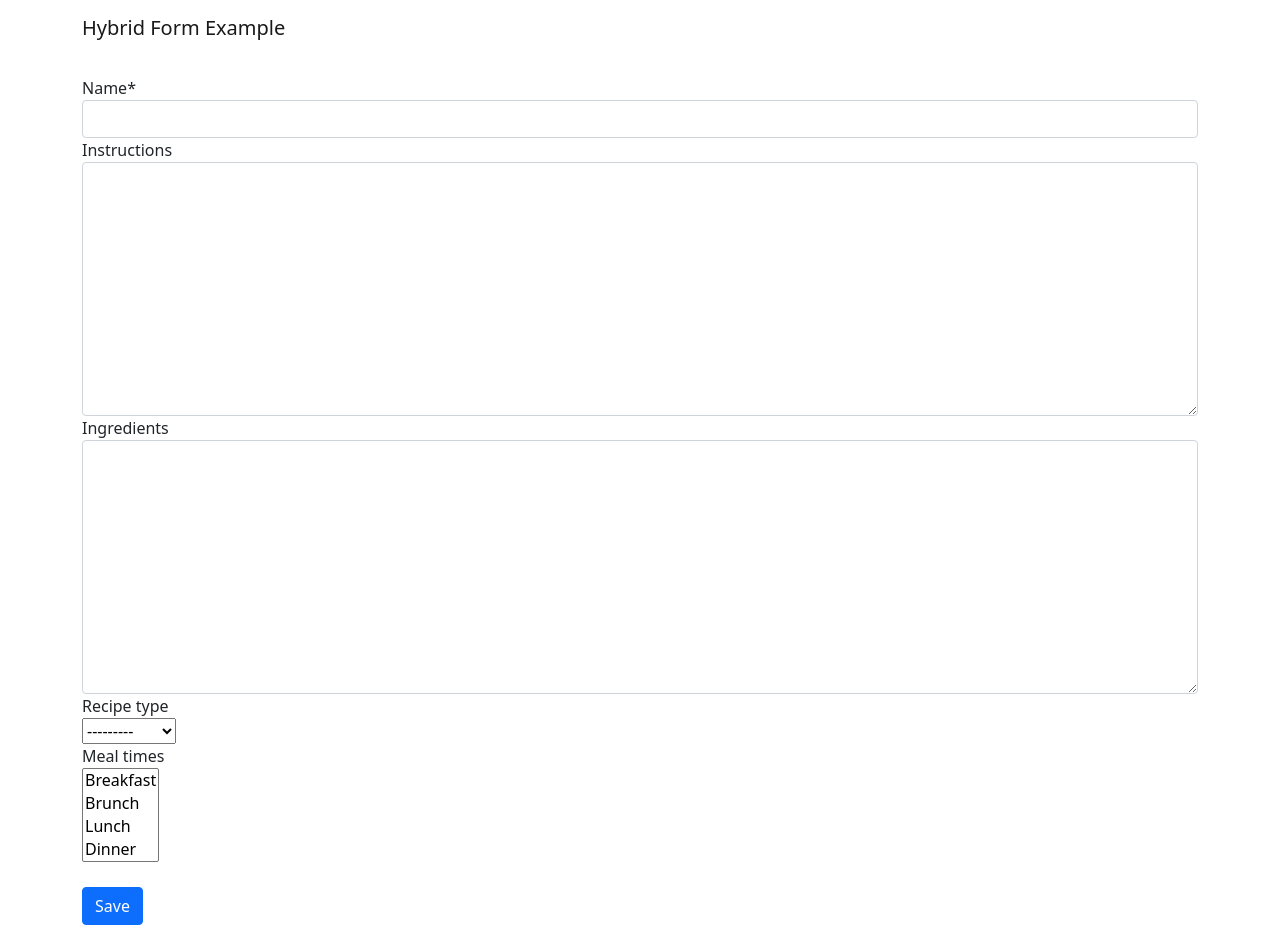
After one commit to canopyllc/hybrid-form-example, a Django app: page /recipes/create/ in a window 1280 px wide. The commit adds this page. Run offline with Django 3.2, Linux system fonts and the light colour scheme; data comes from the database, SQL or seed files in the repository; style sheets or scripts are compiled from the project's sources; parts of the project's set-up code (start-up, migrations or seed data) failed here and were passed over; some libraries are stand-ins or nearby versions.

Commit message:
Add crud views for recipes

```diff
--- a/apps/base/templates/layouts/base.html
+++ b/apps/base/templates/layouts/base.html
@@ -5,7 +5,7 @@
         <meta charset="utf-8">
         <meta http-equiv="X-UA-Compatible" content="IE=edge">
         <meta name="viewport" content="width=device-width, initial-scale=1">
-        {% block title_tag %}<title>{% block title %}{% endblock %}{% if SITE_NAME %} - {{ SITE_NAME }}{% endif %}</title>{% endblock title_tag %}
+        {% block title_tag %}<title>{% block title %}{{ page_title }}{% endblock %}{% if SITE_NAME %} - {{ SITE_NAME }}{% endif %}</title>{% endblock title_tag %}
 
         {% block style %}
         <link rel="stylesheet" href="{% static 'dist/css/base.min.css' %}">
@@ -28,39 +28,33 @@
             <div class="container">
                 <nav class="navbar navbar-expand-md navbar-light bg-faded">
 
-                    <a class="navbar-brand" href="{% url 'site_index' %}">{{ SITE_NAME }}</a>
+                    <a class="navbar-brand" href="{% url 'recipes:list' %}">{{ SITE_NAME }}</a>
 
                     <button class="navbar-toggler navbar-toggler-right" type="button" data-toggle="collapse" data-target="#navbarNav" aria-controls="navbarNav" aria-expanded="false" aria-label="Toggle navigation">
                         <span class="navbar-toggler-icon"></span>
                     </button>
 
                     <div class="collapse navbar-collapse" id="navbarNav">
-                        <ul class="navbar-nav mr-auto">
-                            <li class="nav-item active">
-                                <a class="nav-link" href="{% url 'site_index' %}">Home <span class="sr-only">(current)</span></a>
-                            </li>
-                            <li class="nav-item">
-                                <a class="nav-link" href="#">About</a>
-                            </li>
-                            <li class="nav-item">
-                                <a class="nav-link" href="#">Contact</a>
-                            </li>
-                        </ul>
+{#                        <ul class="navbar-nav mr-auto">#}
+{#                            <li class="nav-item active">#}
+{#                                <a class="nav-link" href="{% url 'site_index' %}">Home</a>#}
+{#                            </li>#}
+{#                        </ul>#}
 
-                        <ul class="nav navbar-nav">
-                            {% if not user.is_authenticated %}
-                                <li><a href="{% url 'account_login' %}">Sign In</a></li>
-                            {% else %}
-                                <li class="nav-item dropdown">
-                                    <a href="#" class="dropdown-toggle" data-toggle="dropdown"><span class="glyphicon glyphicon-user"></span> {% firstof user.get_short_name user.get_username %} <b class="caret"></b></a>
-                                    <ul class="dropdown-menu">
-                                        <li class="dropdown-item"><a href="{% url 'account_change_name' %}">Account Settings</a></li>
-                                        {% if user.is_staff %}<li class="dropdown-item"><a href="{% url 'admin:index' %}">Administration</a></li>{% endif %}
-                                        <li class="dropdown-item"><a href="{% url 'account_logout' %}">Sign Out</a></li>
-                                    </ul>
-                                </li>
-                            {% endif %}
-                        </ul>
+{#                        <ul class="nav navbar-nav">#}
+{#                            {% if not user.is_authenticated %}#}
+{#                                <li><a href="{% url 'account_login' %}">Sign In</a></li>#}
+{#                            {% else %}#}
+{#                                <li class="nav-item dropdown">#}
+{#                                    <a href="#" class="dropdown-toggle" data-toggle="dropdown"><span class="glyphicon glyphicon-user"></span> {% firstof user.get_short_name user.get_username %} <b class="caret"></b></a>#}
+{#                                    <ul class="dropdown-menu">#}
+{#                                        <li class="dropdown-item"><a href="{% url 'account_change_name' %}">Account Settings</a></li>#}
+{#                                        {% if user.is_staff %}<li class="dropdown-item"><a href="{% url 'admin:index' %}">Administration</a></li>{% endif %}#}
+{#                                        <li class="dropdown-item"><a href="{% url 'account_logout' %}">Sign Out</a></li>#}
+{#                                    </ul>#}
+{#                                </li>#}
+{#                            {% endif %}#}
+{#                        </ul>#}
                     </div>
                 </nav>
             </div>
@@ -88,10 +82,10 @@
         {% block base_footer %}
         <div class="container">
 
-            <hr>
-            <footer>
-                <p>&copy; {{ SITE_NAME }} {% now "Y" %}</p>
-            </footer>
+{#            <hr>#}
+{#            <footer>#}
+{#                <p>&copy; {{ SITE_NAME }} {% now "Y" %}</p>#}
+{#            </footer>#}
 
         </div>
         {% endblock base_footer %}
--- /dev/null
+++ b/apps/recipes/forms.py
@@ -0,0 +1,22 @@
+from django import forms
+
+from crispy_forms.helper import FormHelper
+
+from apps.recipes.models import Recipe
+
+
+class RecipeForm(forms.ModelForm):
+    class Meta:
+        model = Recipe
+        fields = [
+            "name",
+            "instructions",
+            "ingredients",
+            "recipe_type",
+            "meal_times",
+        ]
+
+    def __init__(self, *args, **kwargs):
+        super().__init__(*args, **kwargs)
+        self.helper = FormHelper()
+        self.helper.form_tag = False
--- a/apps/recipes/models.py
+++ b/apps/recipes/models.py
@@ -1,9 +1,18 @@
 from django.db import models
+from django.urls import reverse
 
 
-class RecipeType(models.Model):
+class BaseListModel(models.Model):
     name = models.CharField(max_length=100)
 
+    class Meta:
+        abstract = True
+
+    def __str__(self):
+        return self.name
+
+
+class RecipeType(BaseListModel):
     class Choices(models.TextChoices):
         ENTREE = "Entree"
         DRINK = "Drink"
@@ -12,9 +21,7 @@ class RecipeType(models.Model):
         APPETIZER = "Appetizer"
 
 
-class MealTime(models.Model):
-    name = models.CharField(max_length=100)
-
+class MealTime(BaseListModel):
     class Choices(models.TextChoices):
         BREAKFAST = "Breakfast"
         BRUNCH = "Brunch"
@@ -28,3 +35,9 @@ class Recipe(models.Model):
     ingredients = models.TextField(null=True, blank=True)
     recipe_type = models.ForeignKey("recipes.RecipeType", null=True, blank=True, on_delete=models.RESTRICT)
     meal_times = models.ManyToManyField("recipes.MealTime", blank=True)
+
+    def __str__(self):
+        return self.name
+
+    def get_absolute_url(self):
+        return reverse("recipes:update", args=(self.pk,))
--- /dev/null
+++ b/apps/recipes/templates/recipes/recipe_form.html
@@ -0,0 +1,17 @@
+{% extends 'layouts/base.html' %}
+{% load crispy_forms_tags %}
+
+{% block content %}
+
+  <form action="." method="post">
+    {% csrf_token %}
+    {% crispy form %}
+    <div class="mt-4">
+      <button type="submit" class="btn btn-primary">Save</button>
+      {% if object.pk %}
+        <a href="{% url 'recipes:delete' object.pk %}" class="btn btn-danger">Delete</a>
+      {% endif %}
+    </div>
+  </form>
+
+{% endblock content %}
--- /dev/null
+++ b/apps/recipes/urls.py
@@ -0,0 +1,11 @@
+from django.urls import path
+
+from .views import RecipeCreateView, RecipeDeleteView, RecipeListView, RecipeUpdateView
+
+app_name = "recipes"
+urlpatterns = [
+    path("", RecipeListView.as_view(), name="list"),
+    path("create/", RecipeCreateView.as_view(), name="create"),
+    path("<int:pk>/", RecipeUpdateView.as_view(), name="update"),
+    path("<int:pk>/delete/", RecipeDeleteView.as_view(), name="delete"),
+]
--- /dev/null
+++ b/apps/recipes/views.py
@@ -0,0 +1,45 @@
+from django.contrib import messages
+from django.urls import reverse
+from django.views.generic import CreateView, DeleteView, ListView, UpdateView
+
+from apps.recipes.forms import RecipeForm
+from apps.recipes.models import Recipe
+
+
+class FormSuccessMixin:
+    def get_success_url(self) -> str:
+        messages.success(self.request, "Recipe successfully saved.")
+        return reverse("recipes:list")
+
+
+class StaticContextMixin:
+    def get_context_data(self):
+        data = super().get_context_data()
+        data.update(getattr(self, "static_context", {}))
+        return data
+
+
+class RecipeListView(StaticContextMixin, ListView):
+    model = Recipe
+    static_context = {"page_title": "Recipes"}
+
+
+class RecipeCreateView(StaticContextMixin, FormSuccessMixin, CreateView):
+    model = Recipe
+    form_class = RecipeForm
+    static_context = {"page_title": "Create Recipe"}
+
+
+class RecipeUpdateView(StaticContextMixin, FormSuccessMixin, UpdateView):
+    model = Recipe
+    form_class = RecipeForm
+    static_context = {"page_title": "Update Recipe"}
+
+
+class RecipeDeleteView(StaticContextMixin, DeleteView):
+    model = Recipe
+    static_context = {"page_title": "Delete Recipe"}
+
+    def get_success_url(self) -> str:
+        messages.success(self.request, "Recipe successfully deleted.")
+        return reverse("recipes:list")
--- a/config/settings.py
+++ b/config/settings.py
@@ -171,7 +171,7 @@ SESSION_ENGINE = "redis_sessions.session"
 SESSION_REDIS = env.session_redis_url("CACHE_URL", default=CACHE_URL_DEFAULT)
 
 SITE_ID = 1
-SITE_NAME = "Django Base Site"
+SITE_NAME = "Hybrid Form Example"
 
 # DJANGO DEBUG TOOLBAR SETTINGS
 if DEBUG is True:
--- a/config/urls.py
+++ b/config/urls.py
@@ -2,8 +2,8 @@ from typing import List
 
 from django.conf import settings
 from django.contrib import admin
+from django.shortcuts import redirect
 from django.urls import include, path
-from django.views.generic import TemplateView
 
 from apps.accounts.urls import accounts_router
 from apps.base.views import NameChange, http_404, http_500
@@ -22,9 +22,15 @@ if settings.DEBUG is True:
 # Includes
 urlpatterns += [path(r"admin/", admin.site.urls)]
 
+
+def index(request):
+    return redirect("/recipes/")
+
+
 # Project Urls
 urlpatterns += [
-    path("", TemplateView.as_view(template_name="index.html"), name="site_index"),
+    path("", index, name="index"),
+    path("recipes/", include("apps.recipes.urls", namespace="recipes")),
     path("api-auth/", include("rest_framework.urls")),
     path("api/accounts/", include(accounts_router.urls)),
     path("500/", http_500),
```
Also changed, not shown: apps/recipes/templates/recipes/recipe_confirm_delete.html (added, +11 -0 lines), apps/recipes/templates/recipes/recipe_list.html (added, +14 -0 lines), 1 other file.
